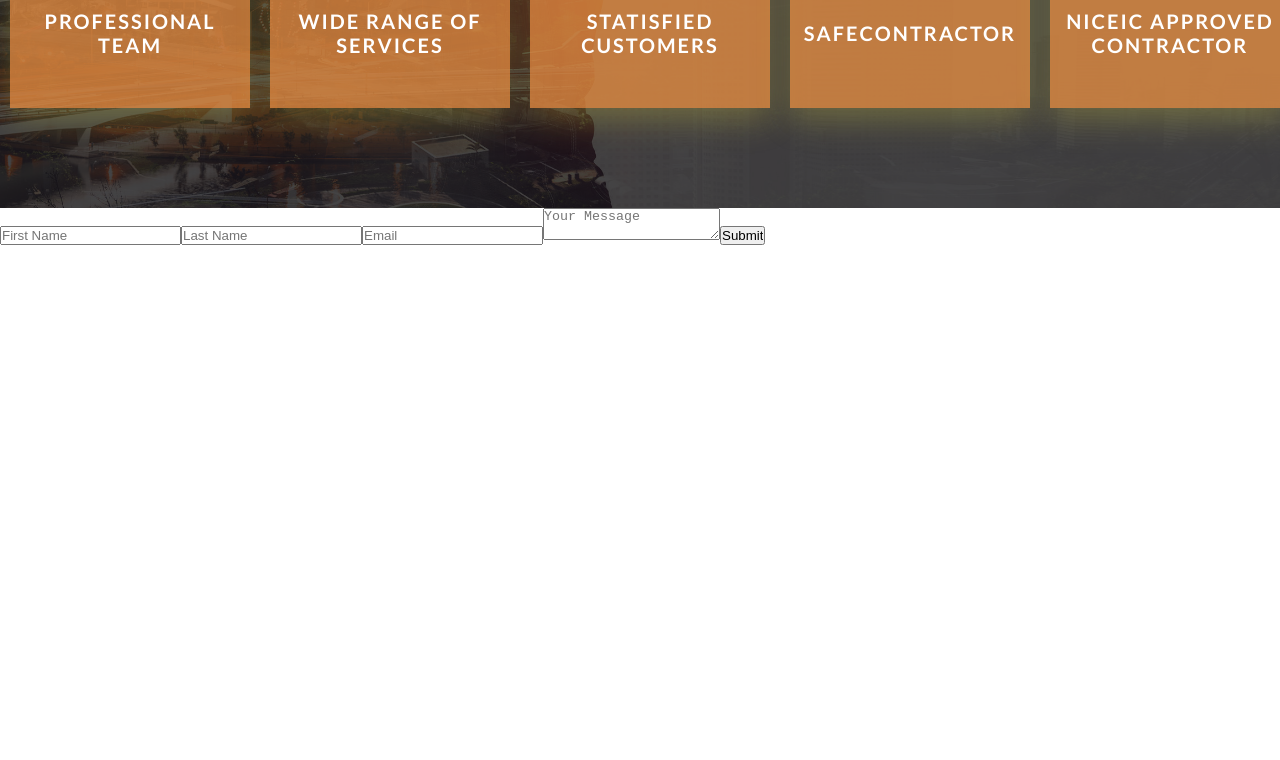
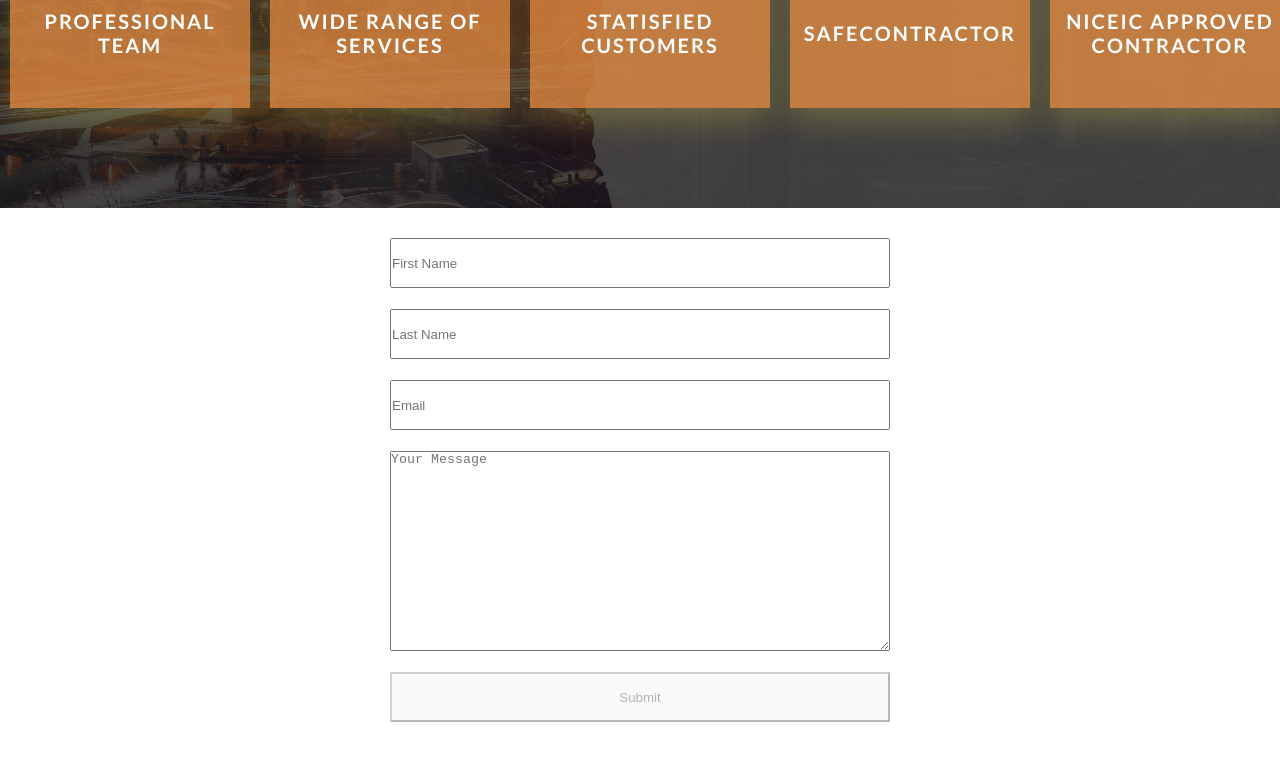
Before and after one commit to Izabela88/mt-elevators, a React (Create React App) app: page / in a window 1280 px wide. Shown: the part 2992-3752 px from the top of the page. Built offline with nearby package versions, Linux system fonts and the light colour scheme; a web font is replaced by a local one.

Commit message:
Contact form validation.

```diff
--- a/package.json
+++ b/package.json
@@ -4,6 +4,7 @@
   "private": true,
   "dependencies": {
     "3d-react-carousal": "^3.1.0",
+    "@hookform/error-message": "^2.0.0",
     "@testing-library/jest-dom": "^5.12.0",
     "@testing-library/react": "^11.2.7",
     "@testing-library/user-event": "^12.8.3",
--- a/src/components/Contact/Form/Form.js
+++ b/src/components/Contact/Form/Form.js
@@ -1,12 +1,13 @@
 import React from 'react';
 import { useForm } from 'react-hook-form';
+
 import styles from './Form.module.css';
 
 export default function ContactForm() {
   const {
     register,
     handleSubmit,
-    formState: { errors },
+    formState: { errors, isDirty },
   } = useForm();
   const onSubmit = (data) => {
     alert(JSON.stringify(data));
@@ -15,16 +16,19 @@ export default function ContactForm() {
   return (
     <form className={styles.form} onSubmit={handleSubmit(onSubmit)}>
       <input
+        className={styles.input}
         placeholder='First Name'
         {...register('firstName', {
           validate: (value) => value.length > 2 && value.length < 20,
           pattern: /^[A-Za-z]+$/i,
           required: true,
+          isSubmitting: true,
         })}
       />
       {errors.firstName && <p>Incorrect name!</p>}
 
       <input
+        className={styles.input}
         placeholder='Last Name'
         {...register('lastName', {
           validate: (value) => value.length > 2 && value.length < 40,
@@ -35,12 +39,14 @@ export default function ContactForm() {
       {errors.lastName && <p>Incorrect last name!</p>}
 
       <input
+        className={styles.input}
         placeholder='Email'
         type='email'
         {...register('email', {
           required: true,
         })}
       />
+      {errors.message && <p>Required!</p>}
 
       <textarea
         placeholder='Your Message'
@@ -52,7 +58,7 @@ export default function ContactForm() {
       />
       {errors.message && <p>Required!</p>}
 
-      <input type='submit' />
+      <input disabled={!isDirty} className={styles.btn} type='submit' />
     </form>
   );
 }
--- a/src/components/Contact/Form/Form.module.css
+++ b/src/components/Contact/Form/Form.module.css
@@ -0,0 +1,22 @@
+.form {
+  height: 500px;
+  width: 500px;
+  display: grid;
+  grid-template-columns: repeat(1, 1fr);
+  grid-gap: 5px;
+  position: relative;
+  margin: 30px auto;
+}
+
+.input {
+  height: 50px;
+}
+
+.textarea {
+  height: 200px;
+}
+
+.btn {
+  height: 50px;
+  appearance: none;
+}
```
Also changed, not shown: 1 other file (tests, documents, lock files or other folders).
